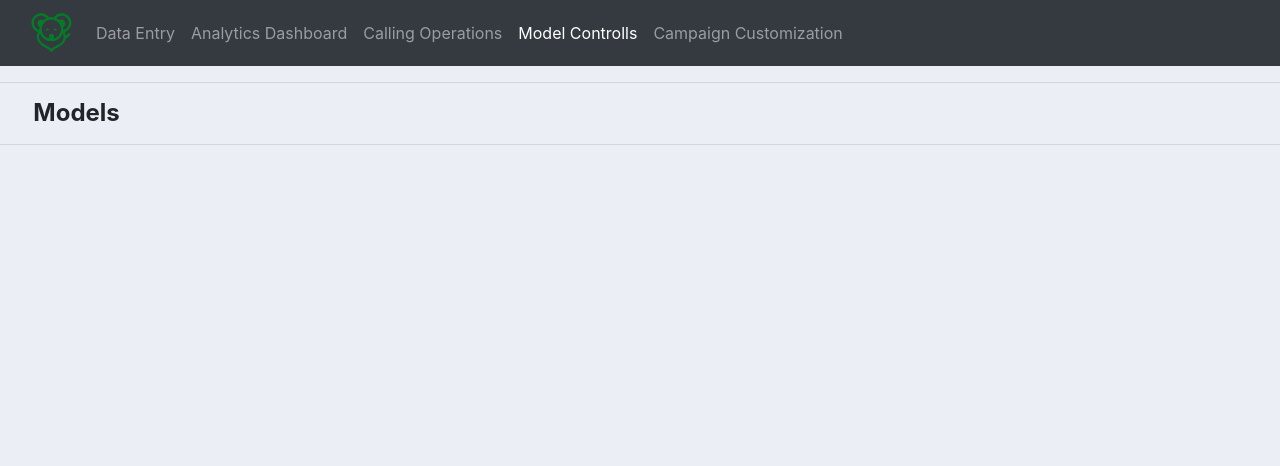
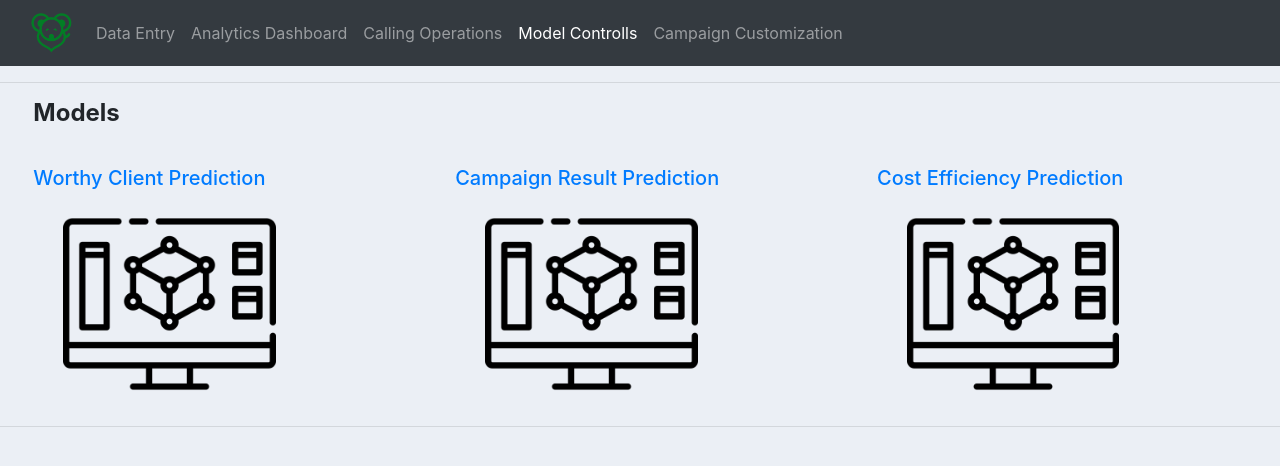
Before and after one commit to dcsil/jerryrat, a Django app: page /model_controlls_page/ in a window 1280 px wide. Shown: the top 466 px of the page. Run offline with Django 3.2, Linux system fonts and the light colour scheme; some libraries are stand-ins or nearby versions.

Commit message:
Model Page prototype completed

```diff
--- a/app/myapp/models.py
+++ b/app/myapp/models.py
@@ -4,11 +4,24 @@ from django.db import models
 class Document(models.Model):
     docfile = models.FileField(upload_to='documents/%Y/%m/%d')
 
+
 class User(models.Model):
     user = models.CharField(max_length=32)
     email = models.EmailField(max_length=32)
     pwd = models.CharField(max_length=32)
 
+
 class CampaignComboCentent(models.Model):
     title = models.TextField()
     description = models.TextField()
+
+
+class PredictionModel(models.Model):
+    model_name = None
+    description = None
+
+    def __init__(self, name):
+        self.model_name = name
+
+    def add_description(self, description):
+        self.description = description
--- a/app/myapp/templates/model_controlls_page.html
+++ b/app/myapp/templates/model_controlls_page.html
@@ -9,11 +9,24 @@
     </head>
 
     <body>
-       <div style="margin-left: 25pt;">
+        <div style="margin-left: 25pt;">
            <h4>
                <strong>Models</strong>
            </h4>
-       </div>
+        </div>
+        {% for mod in models %}
+            <div style="margin-left: 25pt; display: inline-block; width: 30%; padding-top: 30px;">
+                <h5>
+                    <a href="#">
+                    {{ mod.model_name }}
+                    </a>
+                </h5>
+                <div style="margin-left: 30px;">
+                    <img src="../static/images/model_icon.png" style="width: 60%; height: auto">
+                </div>
+            </div>
+
+        {% endfor %}
     </body>
 </html>
 
--- a/app/myapp/views.py
+++ b/app/myapp/views.py
@@ -1,7 +1,7 @@
 from django.shortcuts import redirect, render, get_object_or_404
 from django.utils.safestring import mark_safe
 
-from .models import Document, CampaignComboCentent
+from .models import Document, CampaignComboCentent, PredictionModel
 from .forms import DocumentForm
 
 
@@ -51,5 +51,8 @@ def calling_operations_page(request):
     return render(request, 'calling_operations_page.html', context)
 
 def model_controlls_page(request):
-    context = {'current': 'model_controlls_page'}
+    m1 = PredictionModel(name="Worthy Client Prediction")
+    m2 = PredictionModel(name="Campaign Result Prediction")
+    m3 = PredictionModel(name="Cost Efficiency Prediction")
+    context = {'current': 'model_controlls_page', 'models': [m1, m2, m3]}
     return render(request, 'model_controlls_page.html', context)
```
Also changed, not shown: app/static/images/model_icon.png (added).
